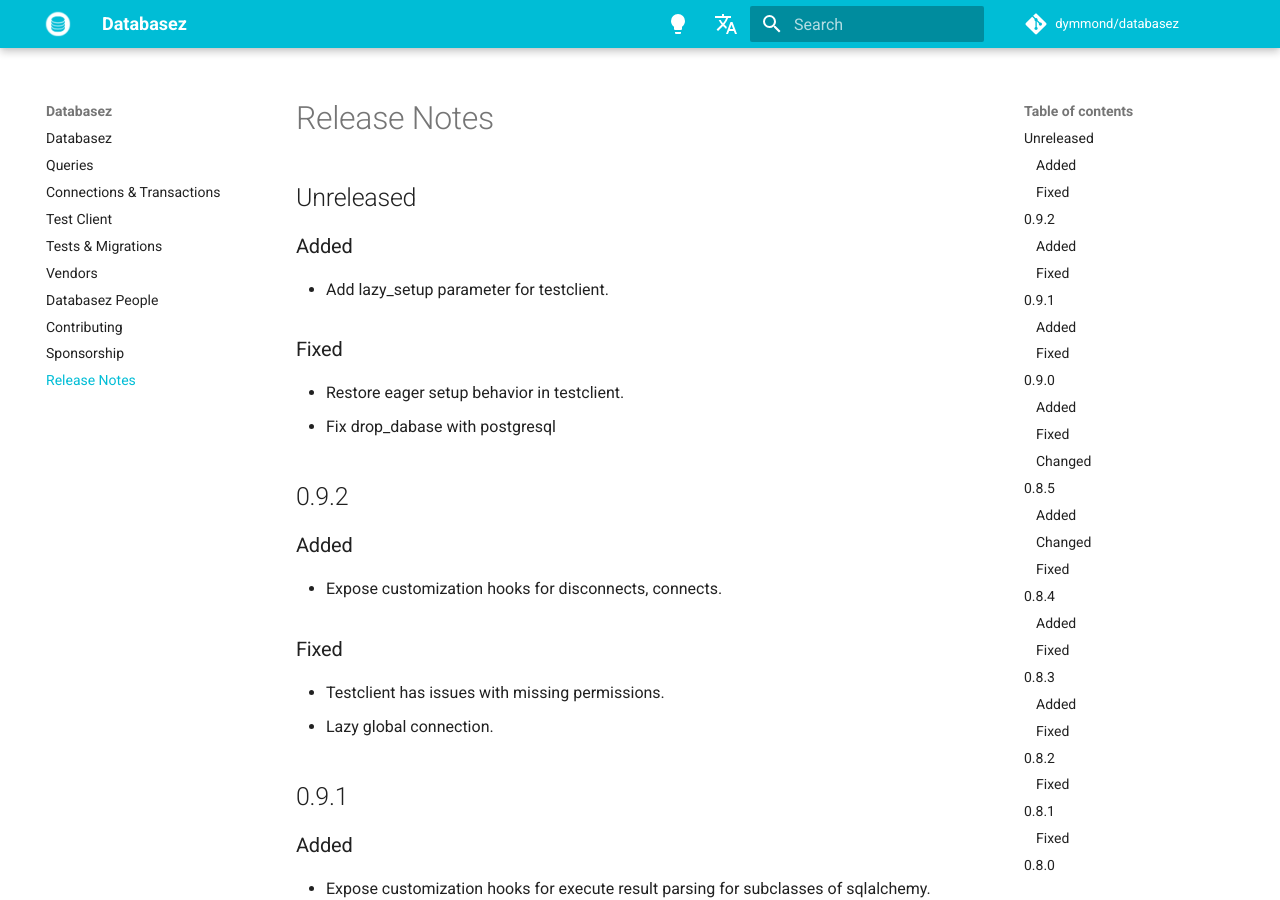
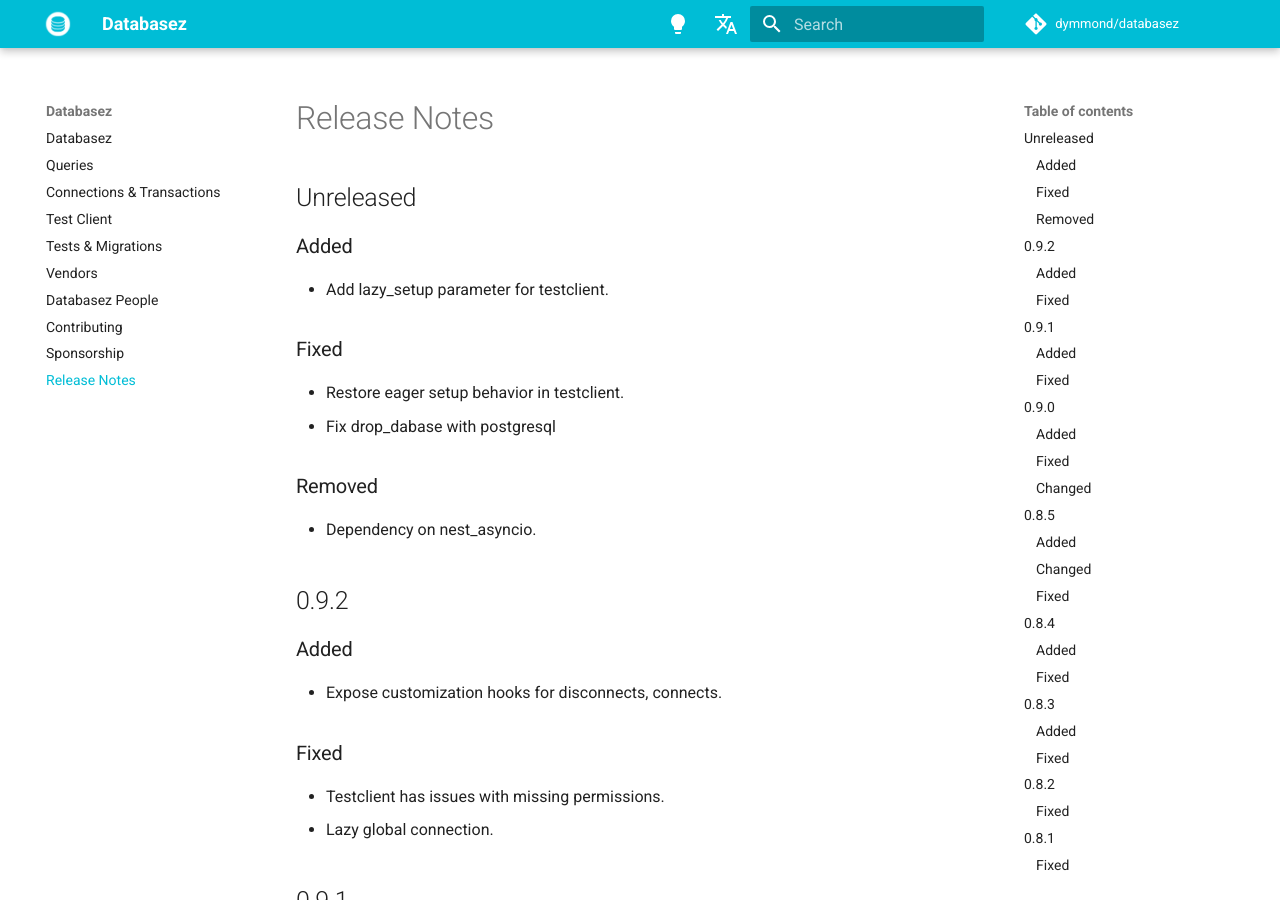
Before and after one commit to dymmond/databasez, an MkDocs documentation site: the page built from docs/release-notes.md, in a window 1280 px wide and 900 px high. Built offline with MkDocs 1.6.1 and Material for MkDocs 9.7.7, drawn with Linux system fonts in a browser that asks for light colours; comment, search, counter and statistics services are not loaded.

Commit message:
add release notes, adapt tests

```diff
--- a/docs/release-notes.md
+++ b/docs/release-notes.md
@@ -10,6 +10,10 @@
 
 - Restore eager setup behavior in testclient.
 - Fix drop_dabase with postgresql
+
+### Removed
+
+- Dependency on nest_asyncio.
 
 ## 0.9.2
 
```
Also changed, not shown: 1 other file.
